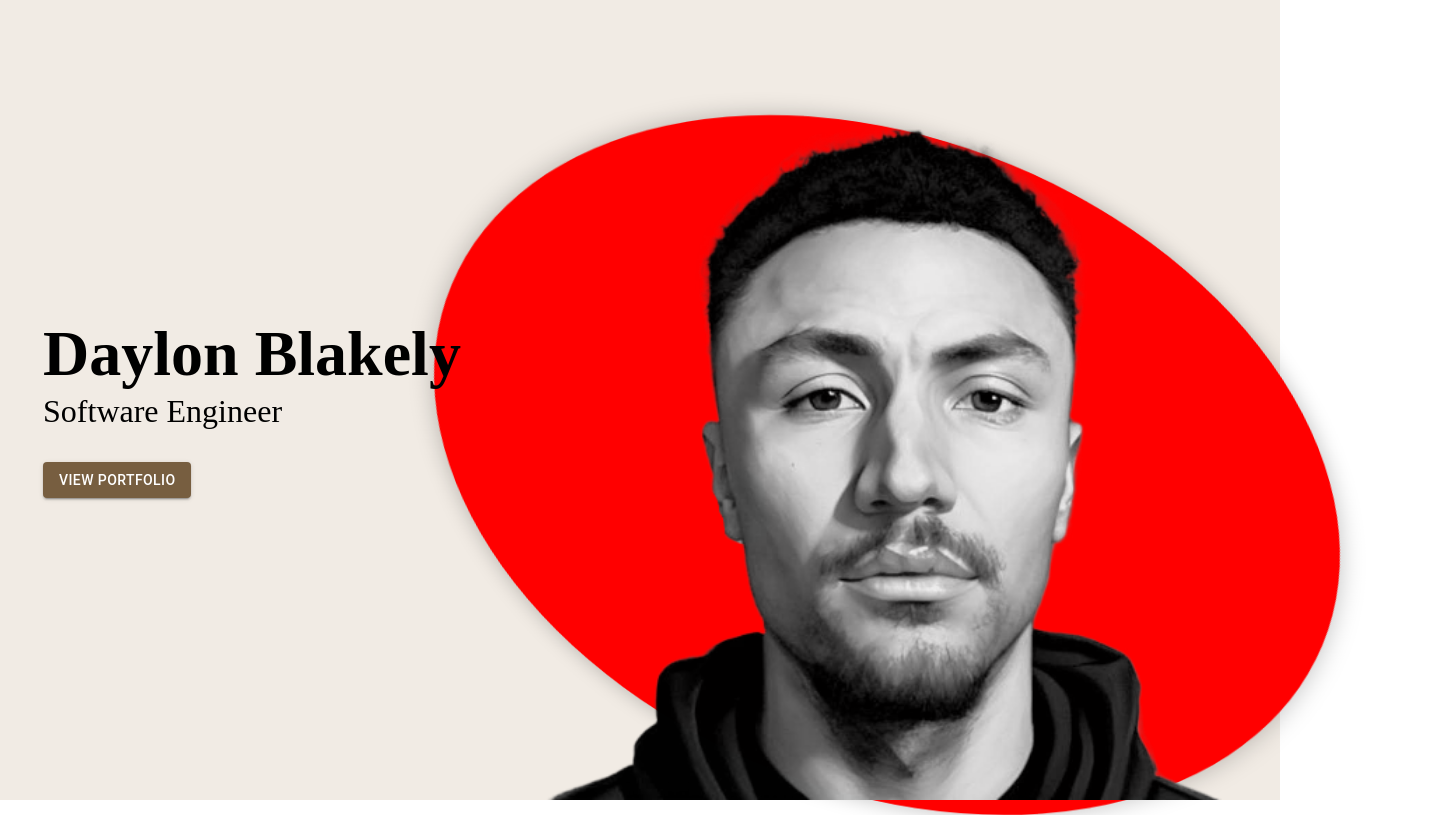
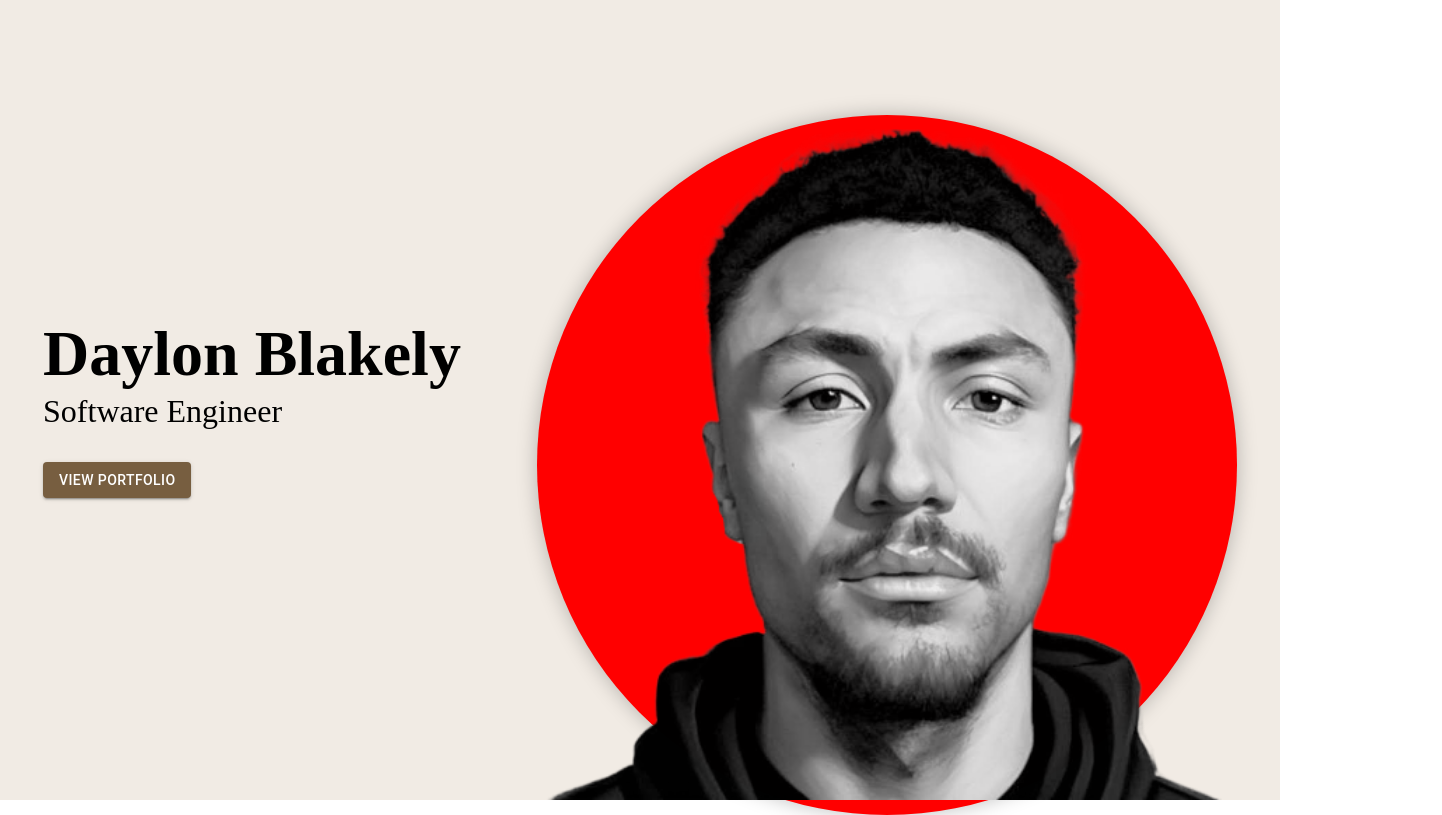
Before and after one commit to daylonblakely/daylonblakely.github.io, a React (Create React App) app: page / in a window 1280 px wide. Shown: the whole page, 1442 px wide, since content can reach past the window. Built offline with nearby package versions, Linux system fonts and the light colour scheme.

Commit message:
small circle skew

```diff
--- a/src/components/AnimatedBgCircle.jsx
+++ b/src/components/AnimatedBgCircle.jsx
@@ -1,4 +1,4 @@
-import React, { useEffect } from 'react';
+import React, { useEffect, useState, useRef } from 'react';
 import { styled } from '@mui/system';
 import { motion, useMotionValue, useTransform } from 'framer-motion';
 
@@ -10,24 +10,29 @@ const AnimatedCircle = styled(motion.div)(({ theme }) => ({
   position: 'absolute',
   zIndex: -1,
   boxShadow: '0px 0px 20px rgba(0, 0, 0, 0.25)',
-
   [theme.breakpoints.up('md')]: {
     marginTop: '15px',
   },
 }));
 
 const AnimatedBgCircle = () => {
-  const mouseX = useMotionValue(window.innerWidth / 2);
-  const mouseY = useMotionValue(window.innerHeight / 2);
-
-  // Use the mouse position to scale the blob
-  const scale = useTransform(mouseX, [0, window.innerWidth], [1, 1.5]);
-  const skewX = useTransform(mouseY, [0, window.innerHeight], [0, 30]);
+  const ref = useRef(null);
+  const mouseX = useMotionValue(0);
+  const mouseY = useMotionValue(0);
 
   useEffect(() => {
     const handleMouseMove = (event) => {
-      mouseX.set(event.clientX);
-      mouseY.set(event.clientY);
+      if (ref.current) {
+        const rect = ref.current.getBoundingClientRect();
+        const centerX = rect.left + rect.width / 2;
+        const centerY = rect.top + rect.height / 2;
+        const deltaX = event.clientX - centerX;
+        const deltaY = event.clientY - centerY;
+
+        // Calculate skew based on distance from center of the circle
+        mouseX.set((deltaX * 5) / centerX);
+        mouseY.set((deltaY * 5) / centerY);
+      }
     };
 
     window.addEventListener('mousemove', handleMouseMove);
@@ -35,13 +40,14 @@ const AnimatedBgCircle = () => {
     return () => {
       window.removeEventListener('mousemove', handleMouseMove);
     };
-  }, [mouseX, mouseY]);
+  }, []);
 
   return (
     <AnimatedCircle
+      ref={ref}
       style={{
-        scaleX: scale,
-        skewX: skewX,
+        skewX: mouseX,
+        skewY: mouseY,
       }}
     />
   );
```
